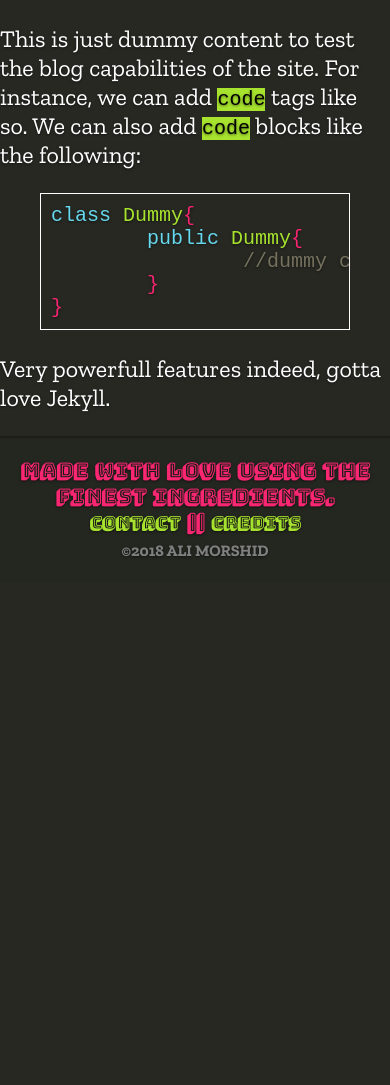
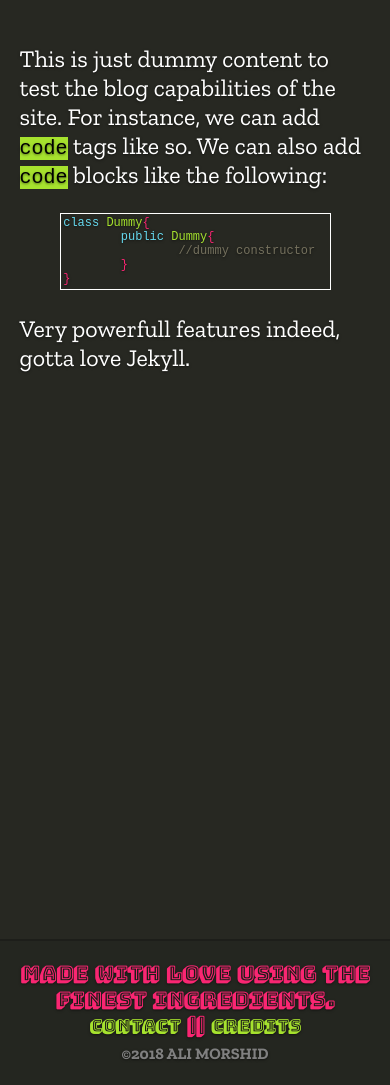
Before and after one commit to aliofyemen/aliofyemen.github.io, a Jekyll site: the page built from _posts/2016-01-25-testing-blog (another copy).markdown, in a window 390 px wide. Built offline with Jekyll 4.4.1, drawn with Linux system fonts in a browser that asks for light colours; some web fonts are replaced; before the commit the page ends 924 px from its top, so only the background shows below that.

Commit message:
fixed issue with footer placement in the blog post layout optimized styling of blog posts for mobile screens

```diff
--- a/_config.yml
+++ b/_config.yml
@@ -1,6 +1,6 @@
 title: Ali Morshid | Software Engineer
 email: alimorsh@buffalo.edu
-description: >- # this means to ignore newlines until "baseurl:"
+description: >- # this means to ignore newlines until "url:"
   Personal website of an aspiring software engineer.
 url: "https://alimorshid.site"
 baseurl: ""
--- a/_layouts/post.html
+++ b/_layouts/post.html
@@ -1,4 +1,6 @@
 ---
 layout: default
 ---
+<div class="post_style">
 {{ content }}
+</div>
--- a/css/styles.scss
+++ b/css/styles.scss
@@ -191,7 +191,6 @@ footer {
  */
 
 .home_style {
-	min-width: 100%;
 	min-height: 100%;
 	position: relative;
 }
@@ -259,7 +258,6 @@ footer {
 .blog_style {
 	text-align: center;
 	font-size: larger;
-	min-width: 100%;
 	min-height: 100%;
 	position: relative;
 }
@@ -271,6 +269,12 @@ footer {
 #blog_date {
 	font-size: x-large;
 	color: gray;
+}
+
+.post_style {
+	padding: 10%;
+	min-height: 100%;
+	position: relative;
 }
 
 /*
@@ -317,4 +321,13 @@ footer {
 	.blog_style {
 		text-align: left;
 	}
+
+	.post_style {
+		padding: 5%;
+	}
+
+	pre code {
+		padding: 1%;
+		font-size: small;
+	}
 }
```
Also changed, not shown: 9 other files.
